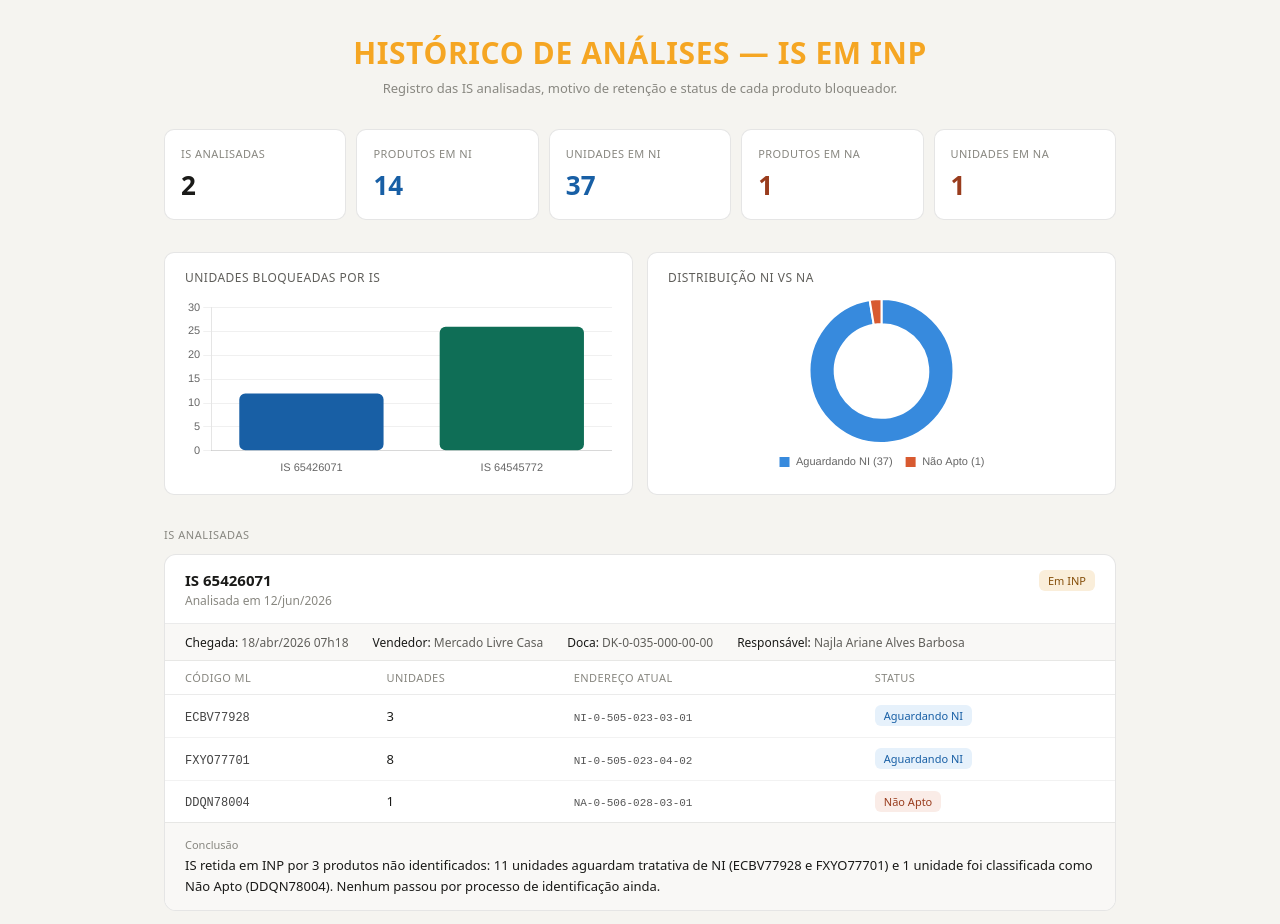
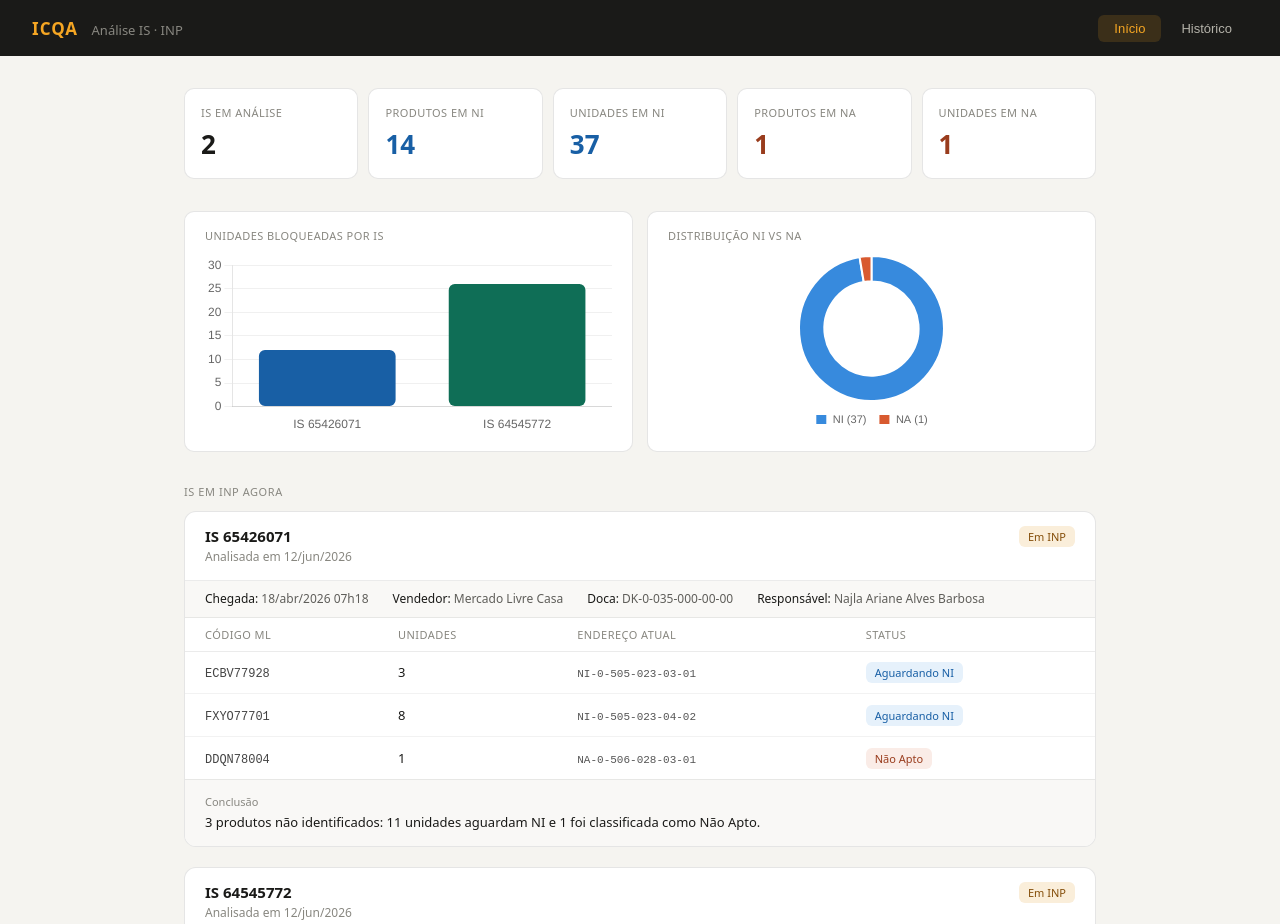
Before and after one commit to ICQA-ADDRESSINP/Analise-IS-INP, a plain HTML site: page index.html in a window 1280 px wide. Shown: the top 924 px of the page. Drawn offline with nearby package versions, Linux system fonts and the light colour scheme.

Commit message:
Add files via upload

```diff
--- a/index.html
+++ b/index.html
@@ -3,32 +3,32 @@
 <head>
 <meta charset="UTF-8">
 <meta name="viewport" content="width=device-width, initial-scale=1.0">
-<title>Dashboard IS em INP</title>
+<title>ICQA — Análise IS em INP</title>
 <script src="https://cdn.jsdelivr.net/npm/chart.js@4.5.0/dist/chart.umd.js" integrity="sha384-iU8HYtnGQ8Cy4zl7gbNMOhsDTTKX02BTXptVP/vqAWIaTfM7isw76iyZCsjL2eVi" crossorigin="anonymous"></script>
 <style>
 :root { color-scheme: light; }
 * { box-sizing: border-box; margin: 0; padding: 0; }
-  body { font-family: system-ui, -apple-system, sans-serif; background: #f5f4f0; color: #1a1a18; font-size: 14px; }
-
-  .page { max-width: 1000px; margin: 0 auto; padding: 2rem 1.5rem; }
-
-  .header { text-align: center; margin-bottom: 2rem; }
-  .header h1 { font-size: 30px; font-weight: 700; color: #f5a623; text-transform: uppercase; letter-spacing: 0.02em; margin-bottom: 0.4rem; }
-  .header p { font-size: 13px; color: #888780; }
-
+body { font-family: system-ui, -apple-system, sans-serif; background: #f5f4f0; color: #1a1a18; font-size: 14px; min-height: 100vh; }
+.header { background: #1a1a18; padding: 0 2rem; display: flex; align-items: center; justify-content: space-between; height: 56px; position: sticky; top: 0; z-index: 10; }
+.logo { color: #f5a623; font-size: 17px; font-weight: 700; letter-spacing: 0.06em; }
+.logo span { color: #888780; font-weight: 400; font-size: 13px; margin-left: 8px; letter-spacing: 0; }
+.nav { display: flex; gap: 4px; }
+.nav-btn { background: none; border: none; color: #b4b2a9; font-size: 13px; font-weight: 500; padding: 6px 16px; border-radius: 6px; cursor: pointer; transition: background 0.15s, color 0.15s; }
+.nav-btn:hover { background: rgba(255,255,255,0.08); color: #e8e7e2; }
+.nav-btn.active { background: rgba(245,166,35,0.15); color: #f5a623; }
+.page { max-width: 960px; margin: 0 auto; padding: 2rem 1.5rem; }
+.screen { display: none; }
+.screen.visible { display: block; }
 .metrics { display: grid; grid-template-columns: repeat(5, 1fr); gap: 10px; margin-bottom: 2rem; }
 .metric { background: #fff; border: 0.5px solid rgba(0,0,0,0.1); border-radius: 10px; padding: 1rem; }
 .metric-label { font-size: 11px; color: #888780; text-transform: uppercase; letter-spacing: 0.04em; margin-bottom: 6px; }
 .metric-value { font-size: 26px; font-weight: 600; color: #1a1a18; }
 .metric-value.ni { color: #185fa5; }
 .metric-value.na { color: #993c1d; }
-
 .charts-row { display: grid; grid-template-columns: 1fr 1fr; gap: 14px; margin-bottom: 2rem; }
 .chart-card { background: #fff; border: 0.5px solid rgba(0,0,0,0.1); border-radius: 10px; padding: 1rem 1.25rem; }
-  .chart-title { font-size: 12px; font-weight: 500; color: #5f5e5a; text-transform: uppercase; letter-spacing: 0.04em; margin-bottom: 0.75rem; }
-
+.chart-title { font-size: 11px; font-weight: 500; color: #888780; text-transform: uppercase; letter-spacing: 0.04em; margin-bottom: 0.75rem; }
 .section-title { font-size: 11px; font-weight: 500; color: #888780; text-transform: uppercase; letter-spacing: 0.05em; margin-bottom: 0.75rem; }
-
 .is-card { background: #fff; border: 0.5px solid rgba(0,0,0,0.1); border-radius: 12px; margin-bottom: 1.25rem; overflow: hidden; }
 .is-header { padding: 0.9rem 1.25rem; border-bottom: 0.5px solid rgba(0,0,0,0.08); display: flex; align-items: flex-start; justify-content: space-between; gap: 1rem; flex-wrap: wrap; }
 .is-number { font-size: 15px; font-weight: 600; }
@@ -37,61 +37,65 @@
 .badge-inp { background: #faeeda; color: #854f0b; }
 .badge-ni { background: #e6f1fb; color: #185fa5; }
 .badge-na { background: #faece7; color: #993c1d; }
-
+.badge-ok { background: #eaf3de; color: #3b6d11; }
 .is-info { padding: 0.6rem 1.25rem; background: #f9f8f6; border-bottom: 0.5px solid rgba(0,0,0,0.07); display: flex; flex-wrap: wrap; gap: 1.5rem; }
 .info-item { font-size: 12px; color: #5f5e5a; }
 .info-item strong { color: #1a1a18; font-weight: 500; }
-
 table { width: 100%; border-collapse: collapse; }
 th { font-size: 11px; font-weight: 500; color: #888780; text-transform: uppercase; letter-spacing: 0.04em; padding: 0.55rem 1.25rem; text-align: left; border-bottom: 0.5px solid rgba(0,0,0,0.08); }
 td { padding: 0.65rem 1.25rem; font-size: 13px; border-bottom: 0.5px solid rgba(0,0,0,0.05); }
 tr:last-child td { border-bottom: none; }
 .code { font-family: monospace; font-size: 12px; color: #444; }
 .addr { font-family: monospace; font-size: 11px; color: #555; }
-
 .conclusion { padding: 0.85rem 1.25rem; border-top: 0.5px solid rgba(0,0,0,0.07); background: #f9f8f6; }
 .conclusion-label { font-size: 11px; color: #888780; margin-bottom: 3px; }
 .conclusion-text { font-size: 13px; color: #1a1a18; line-height: 1.6; }
-
+.hist-item { background: #fff; border: 0.5px solid rgba(0,0,0,0.1); border-radius: 10px; padding: 1rem 1.25rem; margin-bottom: 0.75rem; display: flex; align-items: flex-start; justify-content: space-between; gap: 1rem; flex-wrap: wrap; }
+.hist-left { flex: 1; min-width: 0; }
+.hist-is { font-size: 14px; font-weight: 600; margin-bottom: 4px; }
+.hist-detail { font-size: 12px; color: #5f5e5a; line-height: 1.7; }
+.hist-right { text-align: right; flex-shrink: 0; }
+.hist-tags { display: flex; gap: 6px; flex-wrap: wrap; justify-content: flex-end; margin-bottom: 5px; }
+.hist-date { font-size: 11px; color: #b4b2a9; }
 .updated { font-size: 11px; color: #b4b2a9; text-align: right; margin-top: 1.5rem; }
 </style>
 </head>
 <body>
+
+<div class="header">
+  <div class="logo">ICQA <span>Análise IS · INP</span></div>
+  <nav class="nav">
+    <button class="nav-btn active" onclick="showScreen('inicio', this)">Início</button>
+    <button class="nav-btn" onclick="showScreen('historico', this)">Histórico</button>
+  </nav>
+</div>
+
 <div class="page">
 
-  <div class="header">
-    <h1>Histórico de Análises — IS em INP</h1>
-    <p>Registro das IS analisadas, motivo de retenção e status de cada produto bloqueador.</p>
+  <!-- INÍCIO -->
+  <div class="screen visible" id="screen-inicio">
+    <div class="metrics">
+      <div class="metric"><div class="metric-label">IS em análise</div><div class="metric-value">2</div></div>
+      <div class="metric"><div class="metric-label">Produtos em NI</div><div class="metric-value ni">14</div></div>
+      <div class="metric"><div class="metric-label">Unidades em NI</div><div class="metric-value ni">37</div></div>
+      <div class="metric"><div class="metric-label">Produtos em NA</div><div class="metric-value na">1</div></div>
+      <div class="metric"><div class="metric-label">Unidades em NA</div><div class="metric-value na">1</div></div>
     </div>
-
-  <div class="metrics">
-    <div class="metric"><div class="metric-label">IS Analisadas</div><div class="metric-value" id="m-is">2</div></div>
-    <div class="metric"><div class="metric-label">Produtos em NI</div><div class="metric-value ni" id="m-ni-prod">14</div></div>
-    <div class="metric"><div class="metric-label">Unidades em NI</div><div class="metric-value ni" id="m-ni-un">37</div></div>
-    <div class="metric"><div class="metric-label">Produtos em NA</div><div class="metric-value na" id="m-na-prod">1</div></div>
-    <div class="metric"><div class="metric-label">Unidades em NA</div><div class="metric-value na" id="m-na-un">1</div></div>
-  </div>
-
     <div class="charts-row">
       <div class="chart-card">
         <div class="chart-title">Unidades bloqueadas por IS</div>
-      <div style="position:relative;height:180px;"><canvas id="chartIS" role="img" aria-label="Unidades bloqueadas por IS">IS 65426071: 12 unidades. IS 64545772: 26 unidades.</canvas></div>
+        <div style="position:relative;height:180px;"><canvas id="chartIS" role="img" aria-label="Unidades bloqueadas por IS"></canvas></div>
       </div>
       <div class="chart-card">
         <div class="chart-title">Distribuição NI vs NA</div>
-      <div style="position:relative;height:180px;"><canvas id="chartStatus" role="img" aria-label="Distribuição de unidades NI vs NA">NI: 37 unidades. NA: 1 unidade.</canvas></div>
+        <div style="position:relative;height:180px;"><canvas id="chartStatus" role="img" aria-label="NI vs NA"></canvas></div>
       </div>
     </div>
+    <p class="section-title">IS em INP agora</p>
 
-  <p class="section-title">IS Analisadas</p>
-
-  <!-- IS 65426071 -->
     <div class="is-card">
       <div class="is-header">
-      <div>
-        <div class="is-number">IS 65426071</div>
-        <div class="is-meta">Analisada em 12/jun/2026</div>
-      </div>
+        <div><div class="is-number">IS 65426071</div><div class="is-meta">Analisada em 12/jun/2026</div></div>
         <span class="badge badge-inp">Em INP</span>
       </div>
       <div class="is-info">
@@ -108,19 +112,12 @@
           <tr><td><span class="code">DDQN78004</span></td><td>1</td><td><span class="addr">NA-0-506-028-03-01</span></td><td><span class="badge badge-na">Não Apto</span></td></tr>
         </tbody>
       </table>
-    <div class="conclusion">
-      <div class="conclusion-label">Conclusão</div>
-      <div class="conclusion-text">IS retida em INP por 3 produtos não identificados: 11 unidades aguardam tratativa de NI (ECBV77928 e FXYO77701) e 1 unidade foi classificada como Não Apto (DDQN78004). Nenhum passou por processo de identificação ainda.</div>
-    </div>
+      <div class="conclusion"><div class="conclusion-label">Conclusão</div><div class="conclusion-text">3 produtos não identificados: 11 unidades aguardam NI e 1 foi classificada como Não Apto.</div></div>
     </div>
 
-  <!-- IS 64545772 -->
     <div class="is-card">
       <div class="is-header">
-      <div>
-        <div class="is-number">IS 64545772</div>
-        <div class="is-meta">Analisada em 12/jun/2026</div>
-      </div>
+        <div><div class="is-number">IS 64545772</div><div class="is-meta">Analisada em 12/jun/2026</div></div>
         <span class="badge badge-inp">Em INP</span>
       </div>
       <div class="is-info">
@@ -146,68 +143,81 @@
           <tr><td><span class="code">ZMDU91246</span></td><td>2</td><td><span class="addr">NI-0-505-023-04-01</span></td><td><span class="badge badge-ni">Aguardando NI</span></td></tr>
         </tbody>
       </table>
-    <div class="conclusion">
-      <div class="conclusion-label">Conclusão</div>
-      <div class="conclusion-text">IS retida em INP por 12 produtos não identificados (26 unidades) distribuídos em endereços NI, todos aguardando tratativa. 25 outros produtos não identificados já foram tratados e saíram do INP.</div>
+      <div class="conclusion"><div class="conclusion-label">Conclusão</div><div class="conclusion-text">12 produtos não identificados (26 unidades) em NI, aguardando tratativa. 25 outros já foram tratados.</div></div>
+    </div>
+
+    <p class="updated">Atualizado em 12/jun/2026</p>
+  </div>
+
+  <!-- HISTÓRICO -->
+  <div class="screen" id="screen-historico">
+    <p class="section-title">Histórico de análises</p>
+
+    <div class="hist-item">
+      <div class="hist-left">
+        <div class="hist-is">IS 65426071 — Mercado Livre Casa</div>
+        <div class="hist-detail">
+          Chegada: 18/abr/2026 · Doca: DK-0-035-000-00-00 · Resp.: Najla Ariane Alves Barbosa<br>
+          3 produtos bloqueadores · 11 un. em NI · 1 un. em NA (DDQN78004)
+        </div>
+      </div>
+      <div class="hist-right">
+        <div class="hist-tags">
+          <span class="badge badge-ni">2 × NI</span>
+          <span class="badge badge-na">1 × NA</span>
+          <span class="badge badge-inp">Em INP</span>
+        </div>
+        <div class="hist-date">Analisada em 12/jun/2026</div>
       </div>
     </div>
 
-  <p class="updated">Última atualização: 12/jun/2026</p>
+    <div class="hist-item">
+      <div class="hist-left">
+        <div class="hist-is">IS 64545772 — Mercado Livre Eletronicos</div>
+        <div class="hist-detail">
+          Chegada: 07/abr/2026 · Doca: DK-0-029-000-00-00 · Resp.: Idenilde Ligorio De Aragao<br>
+          12 produtos bloqueadores · 26 un. em NI · 25 produtos já identificados
+        </div>
+      </div>
+      <div class="hist-right">
+        <div class="hist-tags">
+          <span class="badge badge-ni">12 × NI</span>
+          <span class="badge badge-inp">Em INP</span>
+        </div>
+        <div class="hist-date">Analisada em 12/jun/2026</div>
+      </div>
+    </div>
+
+    <p class="updated">2 análises registradas</p>
+  </div>
 
 </div>
 
 <script>
-const niColor = '#378ADD';
-const naColor = '#D85A30';
-const isColors = ['#185fa5','#0F6E56'];
+function showScreen(id, btn) {
+  document.querySelectorAll('.screen').forEach(s => s.classList.remove('visible'));
+  document.querySelectorAll('.nav-btn').forEach(b => b.classList.remove('active'));
+  document.getElementById('screen-' + id).classList.add('visible');
+  btn.classList.add('active');
+  if (id === 'inicio') renderCharts();
+}
 
+let chartsRendered = false;
+function renderCharts() {
+  if (chartsRendered) return;
+  chartsRendered = true;
   new Chart(document.getElementById('chartIS'), {
     type: 'bar',
-  data: {
-    labels: ['IS 65426071','IS 64545772'],
-    datasets: [{
-      label: 'Unidades bloqueadas',
-      data: [12, 26],
-      backgroundColor: isColors,
-      borderRadius: 6,
-      borderSkipped: false
-    }]
-  },
-  options: {
-    responsive: true,
-    maintainAspectRatio: false,
-    plugins: { legend: { display: false } },
-    scales: {
-      x: { grid: { display: false }, ticks: { font: { size: 11 } } },
-      y: { grid: { color: 'rgba(0,0,0,0.06)' }, ticks: { font: { size: 11 }, stepSize: 5 }, beginAtZero: true }
-    }
-  }
+    data: { labels: ['IS 65426071','IS 64545772'], datasets: [{ data: [12,26], backgroundColor: ['#185fa5','#0F6E56'], borderRadius: 6, borderSkipped: false }] },
+    options: { responsive: true, maintainAspectRatio: false, plugins: { legend: { display: false } }, scales: { x: { grid: { display: false } }, y: { beginAtZero: true, grid: { color: 'rgba(0,0,0,0.06)' } } } }
   });
-
   new Chart(document.getElementById('chartStatus'), {
     type: 'doughnut',
-  data: {
-    labels: ['Aguardando NI (37)', 'Não Apto (1)'],
-    datasets: [{
-      data: [37, 1],
-      backgroundColor: [niColor, naColor],
-      borderWidth: 2,
-      borderColor: '#fff'
-    }]
-  },
-  options: {
-    responsive: true,
-    maintainAspectRatio: false,
-    plugins: {
-      legend: {
-        display: true,
-        position: 'bottom',
-        labels: { font: { size: 11 }, padding: 12, boxWidth: 12, boxHeight: 12 }
+    data: { labels: ['NI (37)', 'NA (1)'], datasets: [{ data: [37,1], backgroundColor: ['#378ADD','#D85A30'], borderWidth: 2, borderColor: '#fff' }] },
+    options: { responsive: true, maintainAspectRatio: false, cutout: '65%', plugins: { legend: { display: true, position: 'bottom', labels: { font: { size: 11 }, padding: 12, boxWidth: 12 } } } }
+  });
 }
-    },
-    cutout: '65%'
-  }
-});
+renderCharts();
 </script>
 </body>
 </html>
```
Lines whose indentation alone changed are shown as unchanged.
